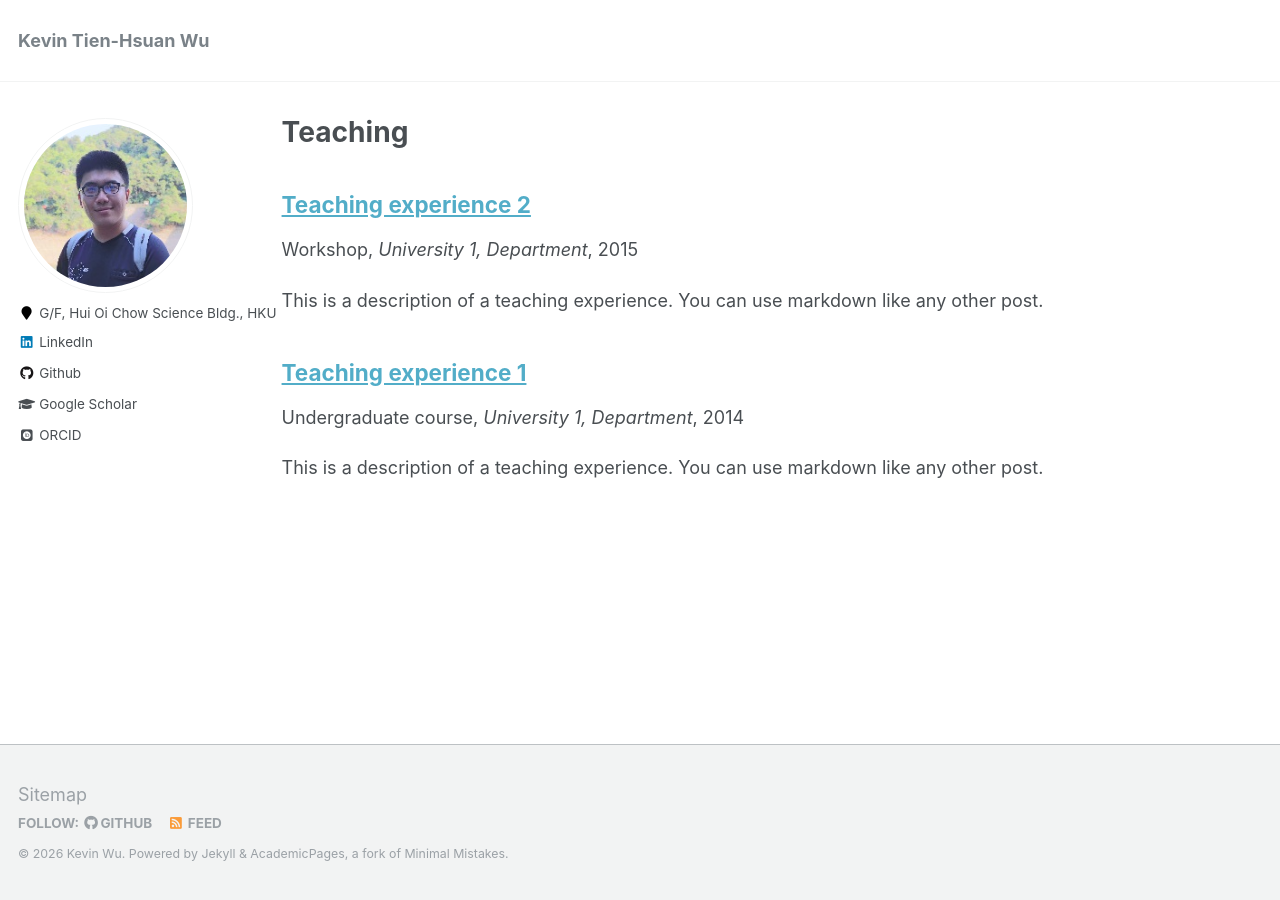
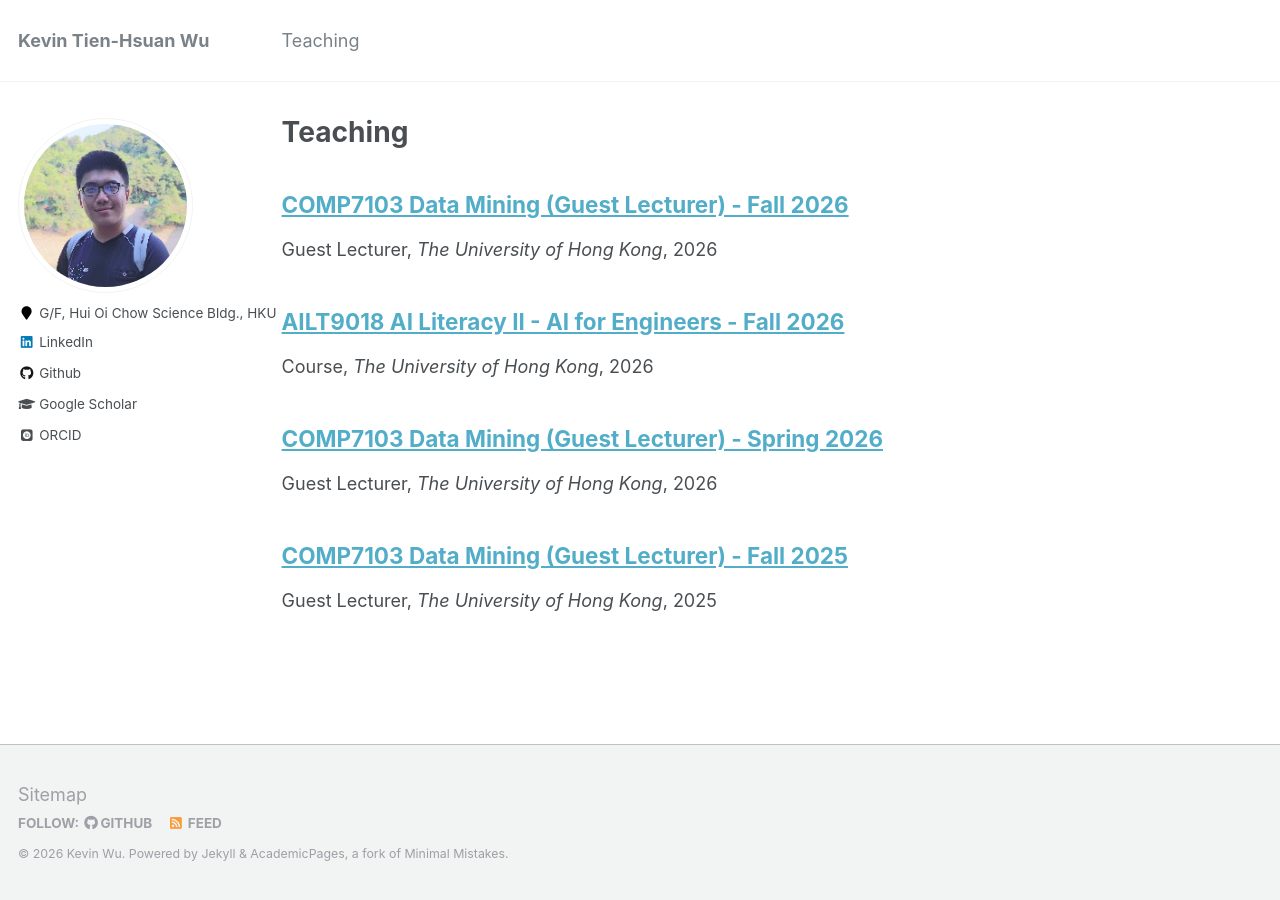
Before and after one commit to kevinthwu/kevinthwu.github.io, a Jekyll site: the page built from _pages/teaching.html, in a window 1280 px wide. Built offline with Jekyll 4.4.1, drawn with Linux system fonts in a browser that asks for light colours; some web fonts are replaced.

Commit message:
updated course, pub

```diff
--- a/_config.yml
+++ b/_config.yml
@@ -210,14 +210,14 @@ defaults:
       layout: single
       author_profile: true
   # _teaching
-  # - scope:
-      # path: ""
-      # type: teaching
-    # values:
-      # layout: single
-      # author_profile: true
-      # share: true
-      # comments: true
+  - scope:
+      path: ""
+      type: teaching
+    values:
+      layout: single
+      author_profile: true
+      share: true
+      comments: true
   # _publications
   - scope:
       path: ""
--- a/_data/navigation.yml
+++ b/_data/navigation.yml
@@ -6,8 +6,8 @@ main:
   # - title: "Talks"
     # url: /talks/
 
-  # - title: "Teaching"
-    # url: /teaching/
+  - title: "Teaching"
+    url: /teaching/
 
   # - title: "Portfolio"
     # url: /portfolio/
--- a/_teaching/2014-spring-teaching-1.md
+++ /dev/null
@@ -1,20 +0,0 @@
----
-title: "Teaching experience 1"
-collection: teaching
-type: "Undergraduate course"
-permalink: /teaching/2014-spring-teaching-1
-venue: "University 1, Department"
-date: 2014-01-01
-location: "City, Country"
----
-
-This is a description of a teaching experience. You can use markdown like any other post.
-
-Heading 1
-======
-
-Heading 2
-======
-
-Heading 3
-======
--- a/_teaching/2015-spring-teaching-2.md
+++ /dev/null
@@ -1,20 +0,0 @@
----
-title: "Teaching experience 2"
-collection: teaching
-type: "Workshop"
-permalink: /teaching/2015-spring-teaching-1
-venue: "University 1, Department"
-date: 2015-01-01
-location: "City, Country"
----
-
-This is a description of a teaching experience. You can use markdown like any other post.
-
-Heading 1
-======
-
-Heading 2
-======
-
-Heading 3
-======
--- /dev/null
+++ b/_teaching/2025-fall-comp7103.md
@@ -0,0 +1,7 @@
+---
+title: "COMP7103 Data Mining (Guest Lecturer) - Fall 2025"
+collection: teaching
+type: "Guest Lecturer"
+venue: "The University of Hong Kong"
+date: 2025-09-01
+---
--- /dev/null
+++ b/_teaching/2026-fall-ailt9018.md
@@ -0,0 +1,7 @@
+---
+title: "AILT9018 AI Literacy II - AI for Engineers - Fall 2026"
+collection: teaching
+type: "Course"
+venue: "The University of Hong Kong"
+date: 2026-09-01
+---
--- /dev/null
+++ b/_teaching/2026-fall-comp7103.md
@@ -0,0 +1,7 @@
+---
+title: "COMP7103 Data Mining (Guest Lecturer) - Fall 2026"
+collection: teaching
+type: "Guest Lecturer"
+venue: "The University of Hong Kong"
+date: 2026-09-01
+---
--- /dev/null
+++ b/_teaching/2026-spring-comp7103.md
@@ -0,0 +1,7 @@
+---
+title: "COMP7103 Data Mining (Guest Lecturer) - Spring 2026"
+collection: teaching
+type: "Guest Lecturer"
+venue: "The University of Hong Kong"
+date: 2026-01-01
+---
```
Also changed, not shown: _pages/about.md (+2 -2 lines), _publications/2026-06-ai-international-partnership.md (added, +8 -0 lines), _publications/2026-06-genai-makerspaces.md (added, +8 -0 lines), _publications/2026-06-interdisciplinary-workshops.md (added, +8 -0 lines).
